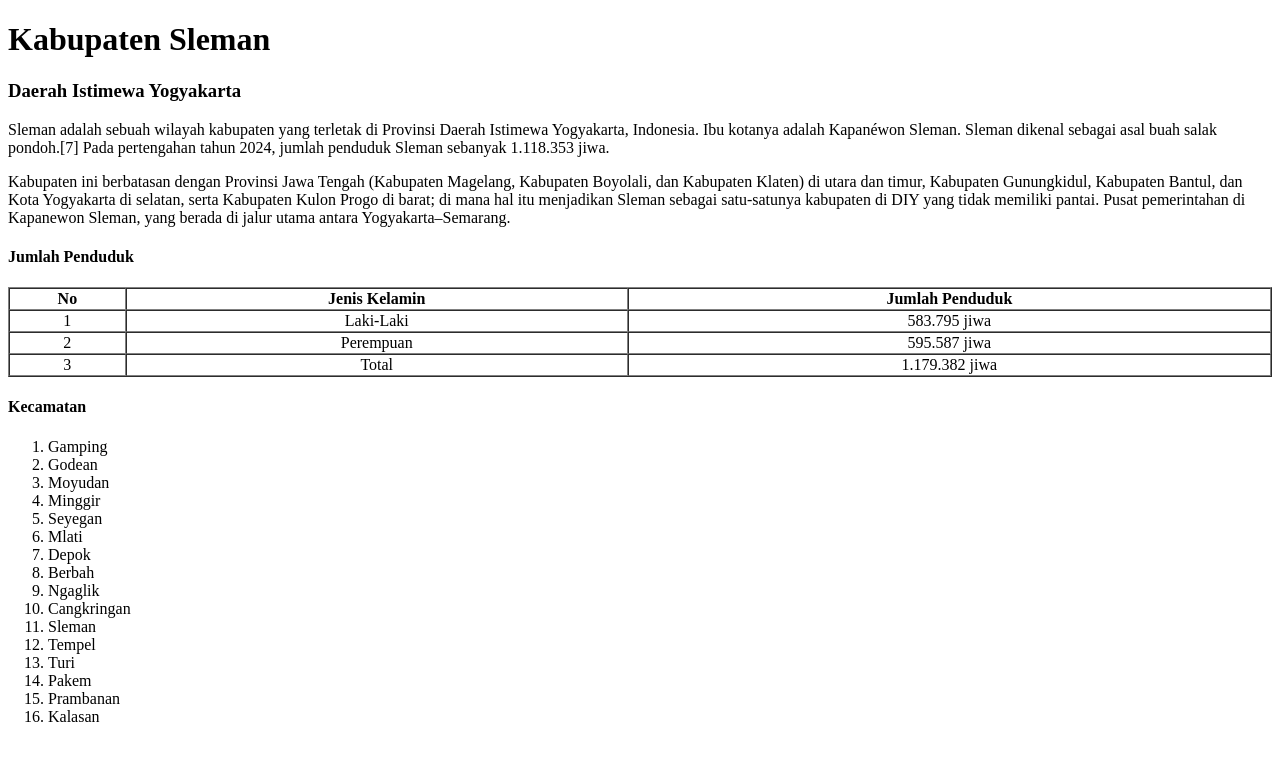
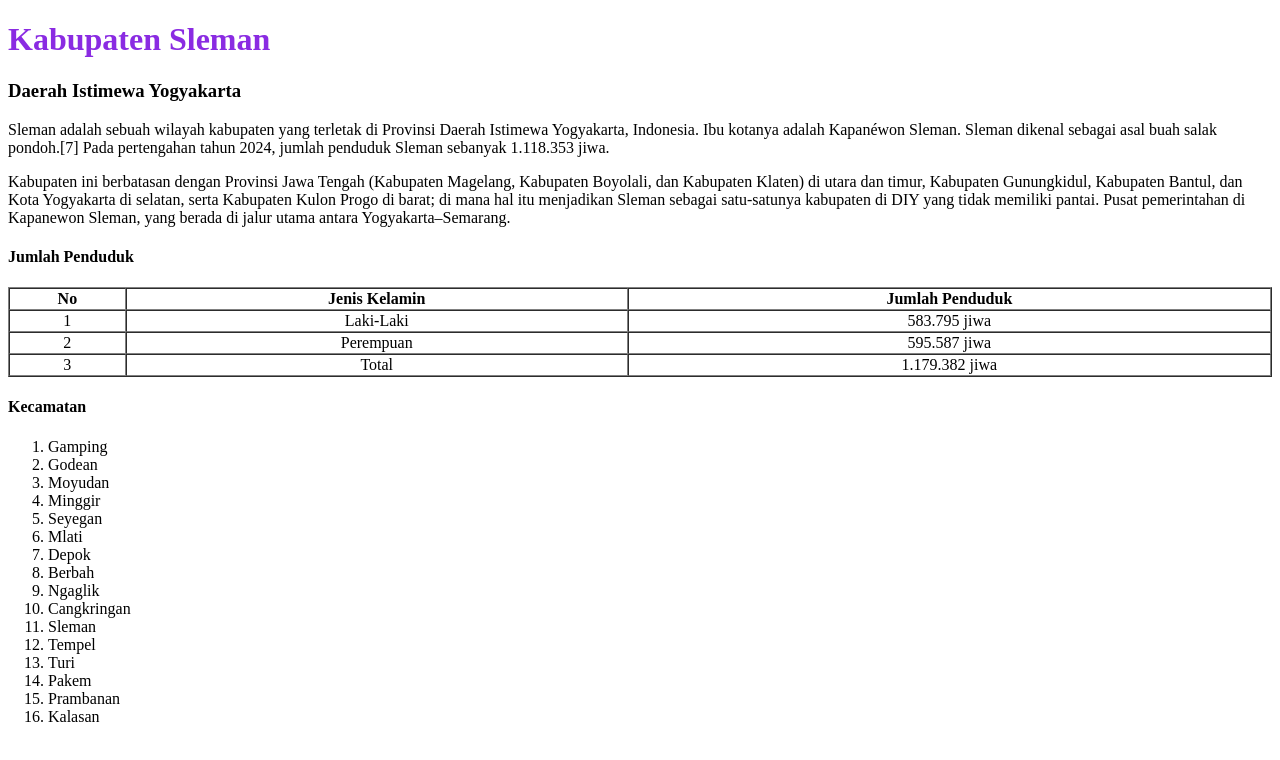
Before and after one commit to evaazalia/pgweb2025-acara1, a plain HTML site: page index.html in a window 1280 px wide. Drawn offline with Linux system fonts and the light colour scheme.

Commit message:
ubah warna judul

```diff
--- a/index.html
+++ b/index.html
@@ -10,7 +10,7 @@
 <body>
     <main>
         <!-- JUDUL -->
-        <h1>Kabupaten Sleman</h1>
+        <h1 style="color:blueviolet">Kabupaten Sleman</h1>
 
         <!-- SUB JUDUL -->
         <h3>Daerah Istimewa Yogyakarta</h3>
```
